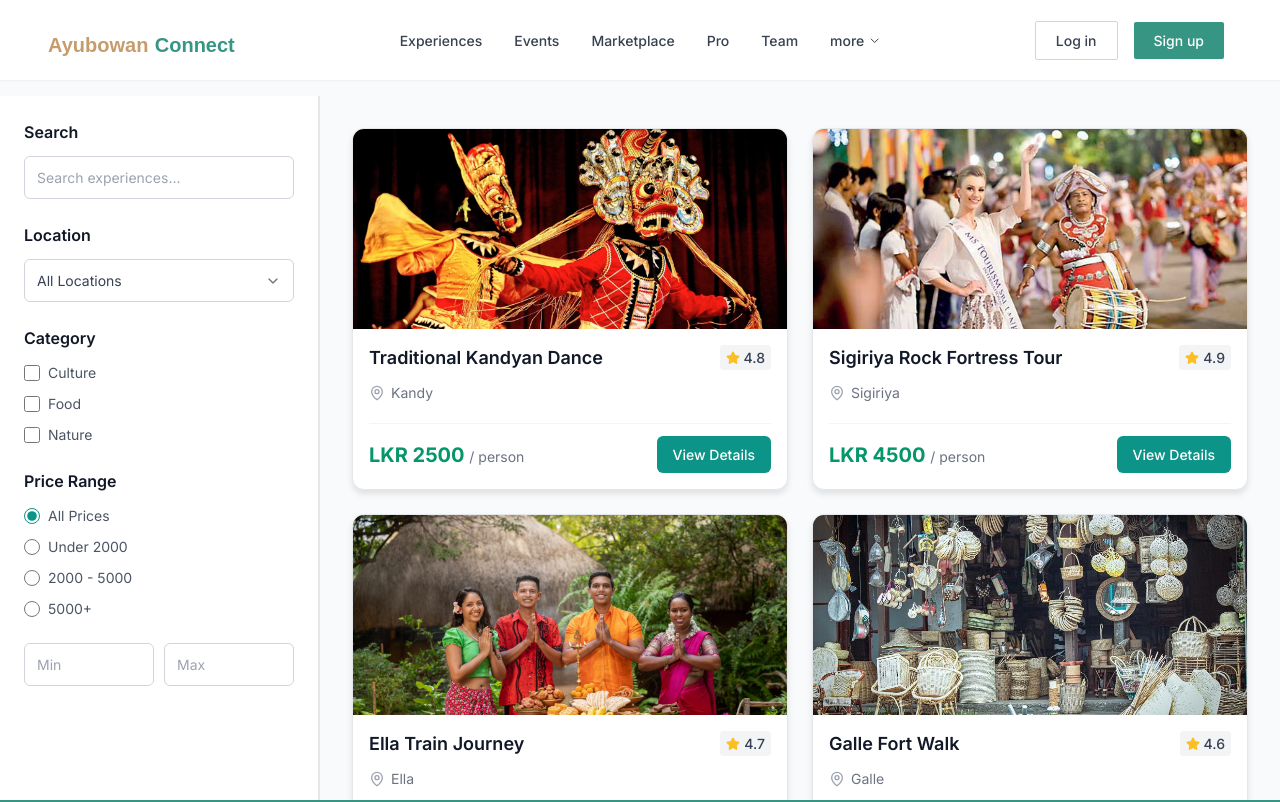
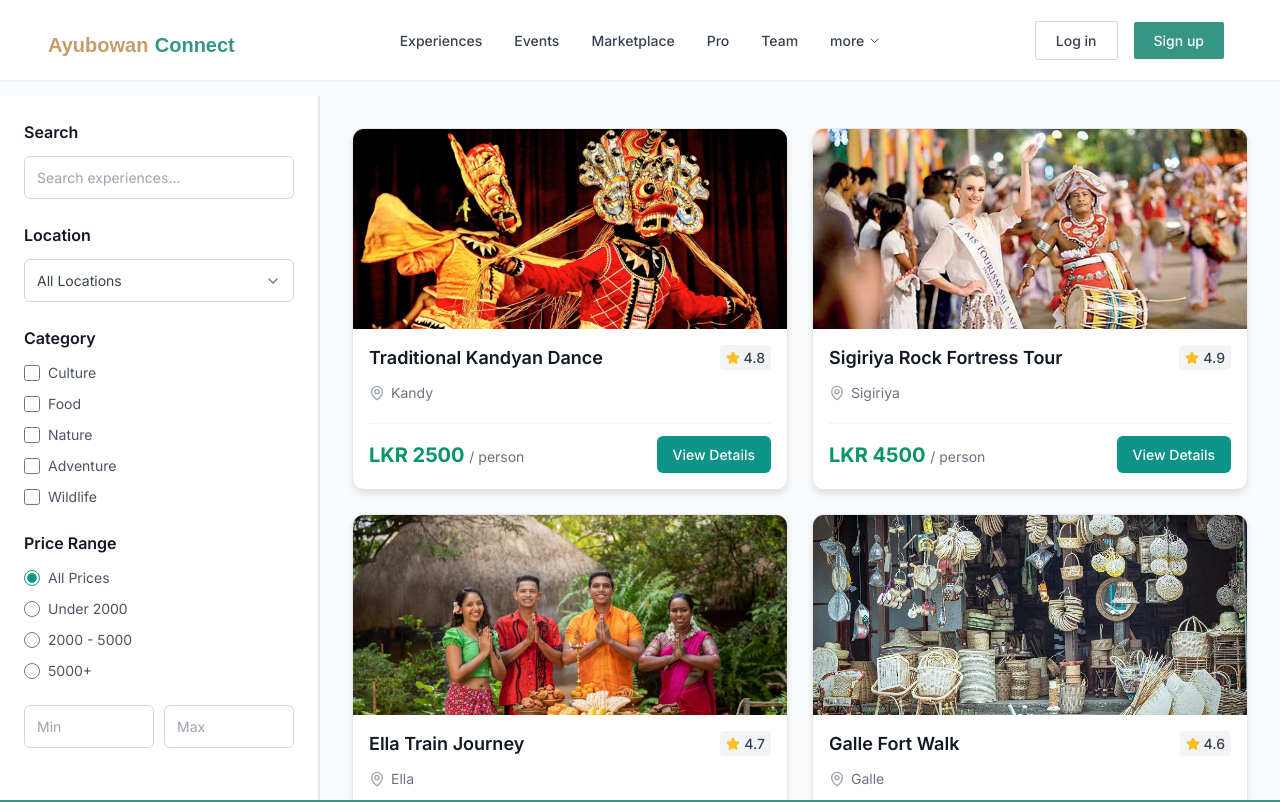
Before and after one commit to MatheeshaB2004/Ayubowan-Connect, a Next.js app in the folder ayubowan-connect/: page /marketplace in a window 1280 px wide. Shown: the top 802 px of the page. Built offline with nearby package versions, Linux system fonts and the light colour scheme; a web font is replaced by a local one.

Commit message:
Update mock listings categories to reflect accurate classifications and add Adventure and Wildlife filters to FilterSidebar

```diff
--- a/ayubowan-connect/app/marketplace/page.tsx
+++ b/ayubowan-connect/app/marketplace/page.tsx
@@ -74,7 +74,7 @@ const mockListings = [
     district: "Matara",
     rating: 4.8,
     imageUrl: "/assets/photos/B7.jpg",
-    category: "Nature"
+    category: "Wildlife"
   },
   {
     id: 8,
@@ -84,7 +84,7 @@ const mockListings = [
     district: "Hambantota",
     rating: 4.9,
     imageUrl: "/assets/photos/B4.webp",
-    category: "Nature"
+    category: "Wildlife"
   },
   {
     id: 9,
@@ -114,7 +114,7 @@ const mockListings = [
     district: "Ampara",
     rating: 4.8,
     imageUrl: "/assets/photos/B7.jpg",
-    category: "Nature"
+    category: "Adventure"
   },
   {
     id: 12,
@@ -134,7 +134,7 @@ const mockListings = [
     district: "Nuwara Eliya",
     rating: 4.7,
     imageUrl: "/assets/photos/B8.jpg",
-    category: "Nature"
+    category: "Adventure"
   },
   {
     id: 14,
@@ -154,7 +154,7 @@ const mockListings = [
     district: "Galle",
     rating: 4.5,
     imageUrl: "/assets/photos/B7.jpg",
-    category: "Nature"
+    category: "Wildlife"
   },
   {
     id: 16,
--- a/ayubowan-connect/components/FilterSidebar.tsx
+++ b/ayubowan-connect/components/FilterSidebar.tsx
@@ -158,6 +158,22 @@ const FilterSidebar: React.FC<FilterSidebarProps> = ({
             />
             Nature
           </label>
+          <label className="checkbox-label">
+            <input
+              type="checkbox"
+              checked={selectedCategories.includes('Adventure')}
+              onChange={() => handleCategoryChange('Adventure')}
+            />
+            Adventure
+          </label>
+          <label className="checkbox-label">
+            <input
+              type="checkbox"
+              checked={selectedCategories.includes('Wildlife')}
+              onChange={() => handleCategoryChange('Wildlife')}
+            />
+            Wildlife
+          </label>
         </div>
       </div>
 
```
